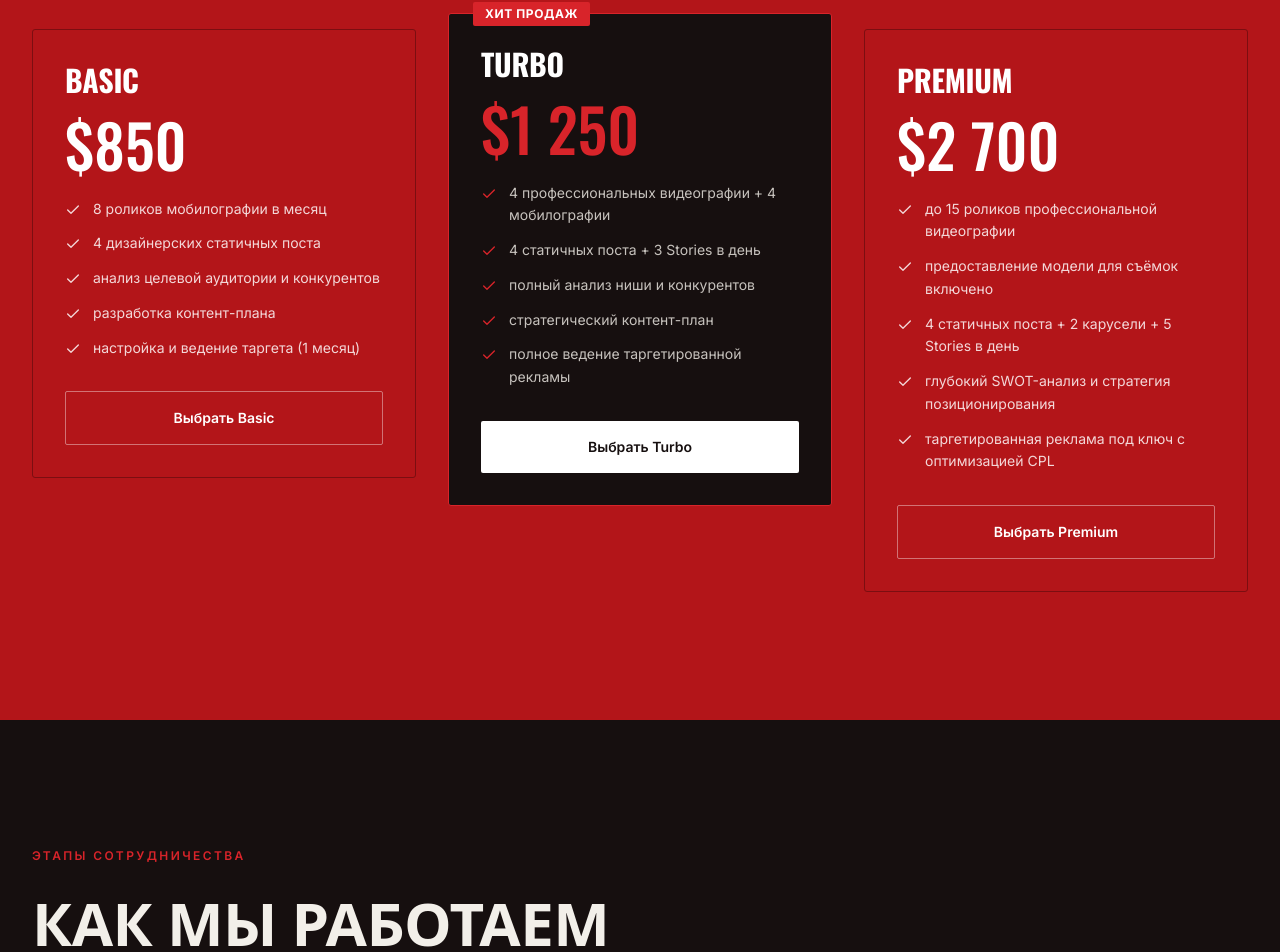
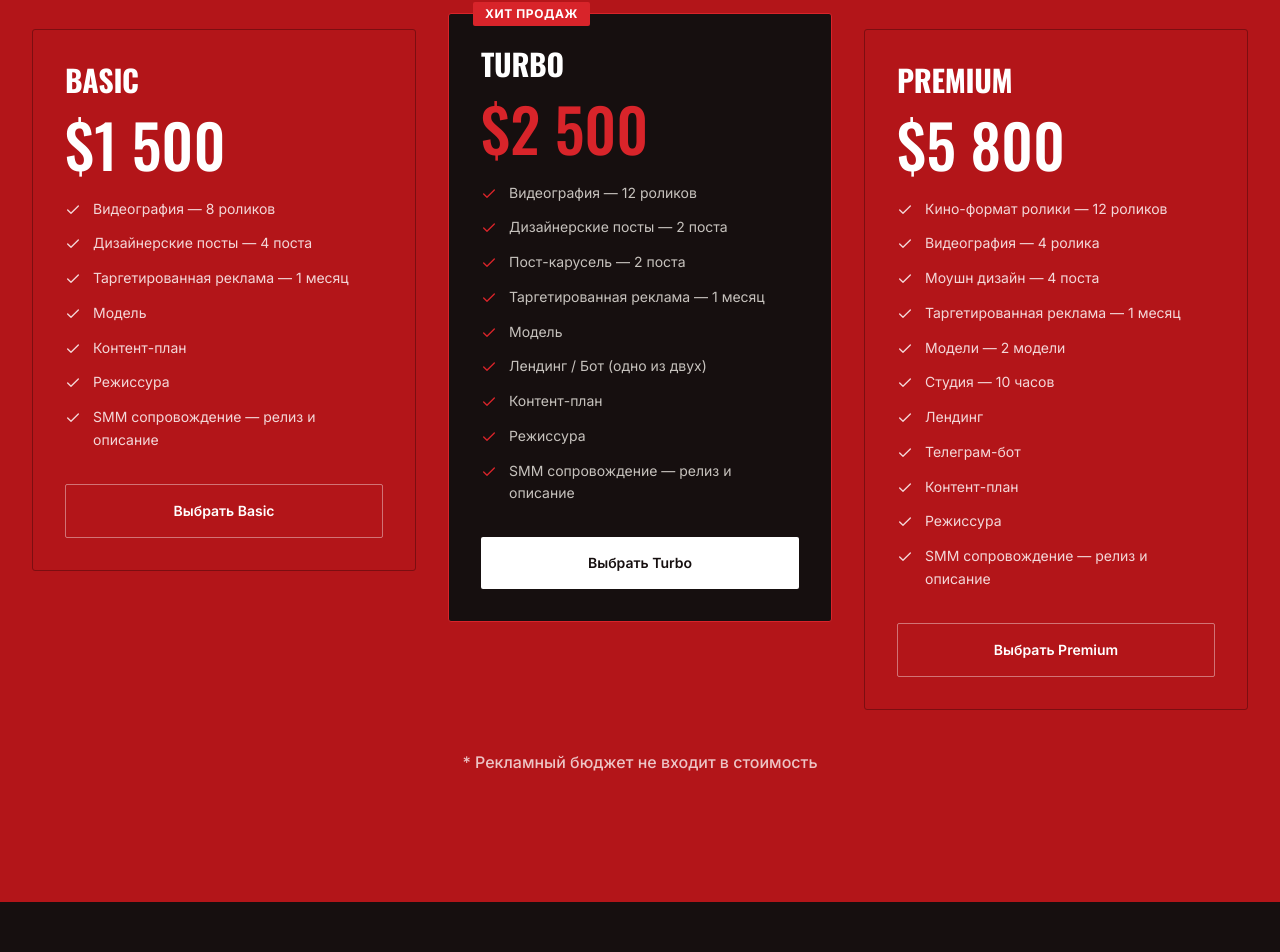
Before and after one commit to nursulton-front-dev/ramgle-smm-agency, a React (Vite) app: page / in a window 1280 px wide. Shown: the part 6039-6991 px from the top of the page. Built offline with nearby package versions, Linux system fonts and the light colour scheme.

Commit message:
Update tariffs pricing and details

```diff
--- a/src/components/sections/Pricing.tsx
+++ b/src/components/sections/Pricing.tsx
@@ -89,6 +89,14 @@ export function Pricing({ onSelectPlan }: PricingProps) {
             </Reveal>
           ))}
         </div>
+
+        {pricing.note && (
+          <Reveal delay={0.3}>
+            <p className="text-center text-on-red text-sm md:text-base mt-10 font-medium opacity-90">
+              {pricing.note}
+            </p>
+          </Reveal>
+        )}
       </div>
     </section>
   );
--- a/src/data/content.ts
+++ b/src/data/content.ts
@@ -141,43 +141,56 @@ export const cases = {
 export const pricing = {
   rubric: 'ТАРИФЫ',
   title: 'Выберите свой пакет',
+  note: '* Рекламный бюджет не входит в стоимость',
   plans: [
     {
       name: 'BASIC',
-      price: '$850',
+      price: '$1 500',
       features: [
-        '8 роликов мобилографии в месяц',
-        '4 дизайнерских статичных поста',
-        'анализ целевой аудитории и конкурентов',
-        'разработка контент-плана',
-        'настройка и ведение таргета (1 месяц)',
+        'Видеография — 8 роликов',
+        'Дизайнерские посты — 4 поста',
+        'Таргетированная реклама — 1 месяц',
+        'Модель',
+        'Контент-план',
+        'Режиссура',
+        'SMM сопровождение — релиз и описание',
       ],
       cta: 'Выбрать Basic',
       featured: false,
     },
     {
       name: 'TURBO',
-      price: '$1 250',
+      price: '$2 500',
       badge: 'ХИТ ПРОДАЖ',
       features: [
-        '4 профессиональных видеографии + 4 мобилографии',
-        '4 статичных поста + 3 Stories в день',
-        'полный анализ ниши и конкурентов',
-        'стратегический контент-план',
-        'полное ведение таргетированной рекламы',
+        'Видеография — 12 роликов',
+        'Дизайнерские посты — 2 поста',
+        'Пост-карусель — 2 поста',
+        'Таргетированная реклама — 1 месяц',
+        'Модель',
+        'Лендинг / Бот (одно из двух)',
+        'Контент-план',
+        'Режиссура',
+        'SMM сопровождение — релиз и описание',
       ],
       cta: 'Выбрать Turbo',
       featured: true,
     },
     {
       name: 'PREMIUM',
-      price: '$2 700',
+      price: '$5 800',
       features: [
-        'до 15 роликов профессиональной видеографии',
-        'предоставление модели для съёмок включено',
-        '4 статичных поста + 2 карусели + 5 Stories в день',
-        'глубокий SWOT-анализ и стратегия позиционирования',
-        'таргетированная реклама под ключ с оптимизацией CPL',
+        'Кино-формат ролики — 12 роликов',
+        'Видеография — 4 ролика',
+        'Моушн дизайн — 4 поста',
+        'Таргетированная реклама — 1 месяц',
+        'Модели — 2 модели',
+        'Студия — 10 часов',
+        'Лендинг',
+        'Телеграм-бот',
+        'Контент-план',
+        'Режиссура',
+        'SMM сопровождение — релиз и описание',
       ],
       cta: 'Выбрать Premium',
       featured: false,
```
